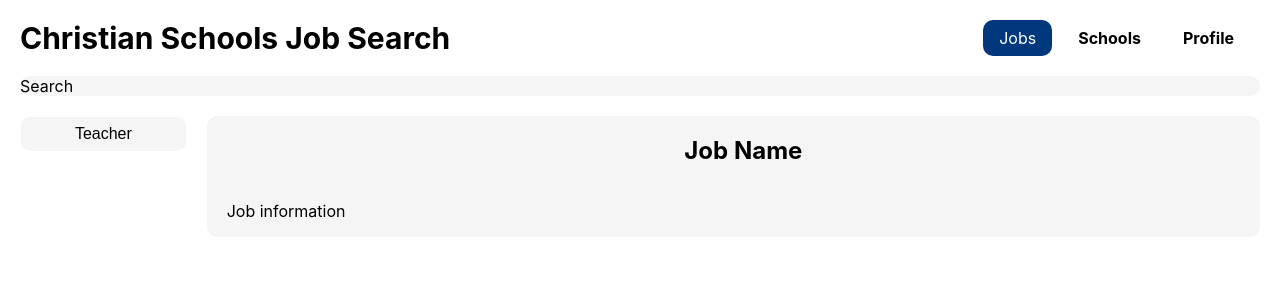
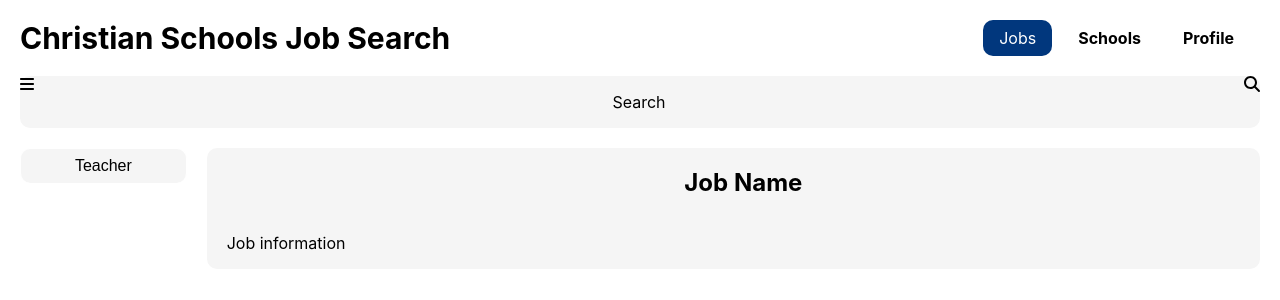
Before and after one commit to JS-7274/CSJSE-Clone, a React (Create React App) app in the folder csjse-app/client/: page /Jobs in a window 1280 px wide. Shown: the top 300 px of the page. Built offline with nearby package versions, Linux system fonts and the light colour scheme.

Commit message:
search bar icons added

```diff
--- a/csjse-app/client/package.json
+++ b/csjse-app/client/package.json
@@ -4,6 +4,12 @@
   "proxy": "https://localhost:3000",
   "private": true,
   "dependencies": {
+    "@fortawesome/fontawesome-free": "^6.5.1",
+    "@fortawesome/fontawesome-svg-core": "^6.5.1",
+    "@fortawesome/free-brands-svg-icons": "^6.5.1",
+    "@fortawesome/free-regular-svg-icons": "^6.5.1",
+    "@fortawesome/free-solid-svg-icons": "^6.5.1",
+    "@fortawesome/react-fontawesome": "^0.2.0",
     "@testing-library/jest-dom": "^5.17.0",
     "@testing-library/react": "^13.4.0",
     "@testing-library/user-event": "^13.5.0",
--- a/csjse-app/client/src/pages/Jobs.js
+++ b/csjse-app/client/src/pages/Jobs.js
@@ -1,14 +1,19 @@
 import React from "react";
 import { TeacherStaffHeader } from "../components/Headers";
 import "../styles/Jobs.css";
+import "@fortawesome/fontawesome-free/css/all.css";
+import { FontAwesomeIcon } from "@fortawesome/react-fontawesome";
+import { fas } from "@fortawesome/free-solid-svg-icons";
 
 function Jobs() {
 	return (
 		<div>
 			<TeacherStaffHeader></TeacherStaffHeader>
 			<div className="search-bar">
-				Search
 				{/*add hamburger icon and searcch icon*/}
+				<FontAwesomeIcon icon={fas.faBars} />
+				<p>Search</p>
+				<FontAwesomeIcon icon={fas.faMagnifyingGlass} />{" "}
 			</div>
 			<div className="info-display">
 				<div className="job-navigation">
```
